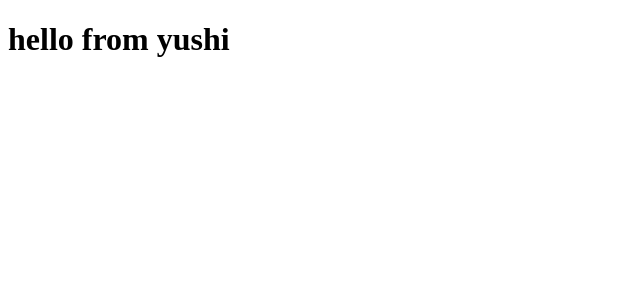
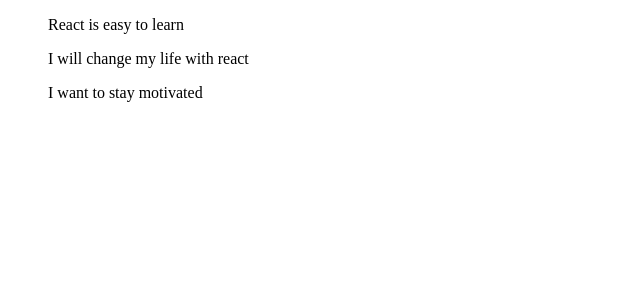
Before and after one commit to qureshi81/My_second_react_app, a React (Create React App) app: page / in a window 1280 px wide. Shown: the top 300 px of the page, without its empty margins (0-640 px from the left). Built offline with nearby package versions, Linux system fonts and the light colour scheme.

Commit message:
React component added

```diff
--- a/src/index.js
+++ b/src/index.js
@@ -1,8 +1,14 @@
 import React from 'react';
 import ReactDOM from 'react-dom'
 
-const element = <h1>
-  hello from yushi
-</h1>
+function FirtComponent(){
+  return(
+    <div>
+      <ol>React is easy to learn</ol>
+      <ol>I will change my life with react</ol>
+      <ol>I want to stay motivated</ol>
+    </div>
+  )
+}
 
-ReactDOM.render(element, document.getElementById("root"))
+ReactDOM.render(<FirtComponent/>, document.getElementById("root"))
```
